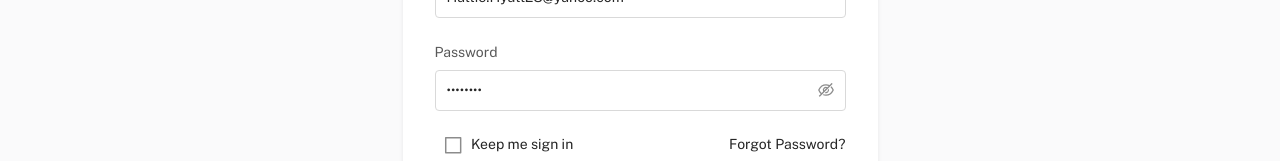
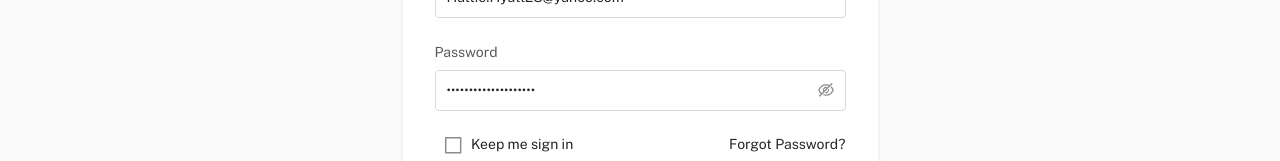
Before and after one commit to jabramsUW/TCSS460-frontend, a Next.js app: page / in a window 1280 px wide. Shown: the part 345-506 px from the top of the page. Built offline with nearby package versions, Linux system fonts and the light colour scheme; no server answers.

Commit message:
[Auth] Change AuthLogin and AuthRegister to meet WebAPI password reqs

```diff
--- a/src/sections/auth/auth-forms/AuthLogin.tsx
+++ b/src/sections/auth/auth-forms/AuthLogin.tsx
@@ -61,7 +61,7 @@ export default function AuthLogin({ providers, csrfToken }: any) {
       <Formik
         initialValues={{
           email: 'Hattie.Hyatt28@yahoo.com',
-          password: 'ads12345',
+          password: 'P455w0rd!6isverylong',
           submit: null
         }}
         validationSchema={Yup.object().shape({
@@ -69,7 +69,8 @@ export default function AuthLogin({ providers, csrfToken }: any) {
           password: Yup.string()
             .required('Password is required')
             .test('no-leading-trailing-whitespace', 'Password cannot start or end with spaces', (value) => value === value.trim())
-            .max(10, 'Password must be less than 10 characters')
+            .min(15, 'Password must be at least 15 characters with a special character and digits adding to 20')
+            .max(255, 'Password must be less than 255 characters')
         })}
         onSubmit={(values, { setErrors, setSubmitting }) => {
           const trimmedEmail = values.email.trim();
--- a/src/sections/auth/auth-forms/AuthRegister.tsx
+++ b/src/sections/auth/auth-forms/AuthRegister.tsx
@@ -77,7 +77,8 @@ export default function AuthRegister({ providers, csrfToken }: any) {
           password: Yup.string()
             .required('Password is required')
             .test('no-leading-trailing-whitespace', 'Password cannot start or end with spaces', (value) => value === value.trim())
-            .max(10, 'Password must be less than 10 characters')
+            .min(15, 'Password must be at least 15 characters with a special character and digits adding to 20')
+            .max(255, 'Password must be less than 255 characters')
         })}
         onSubmit={async (values, { setErrors, setSubmitting }) => {
           const trimmedEmail = values.email.trim();
```
